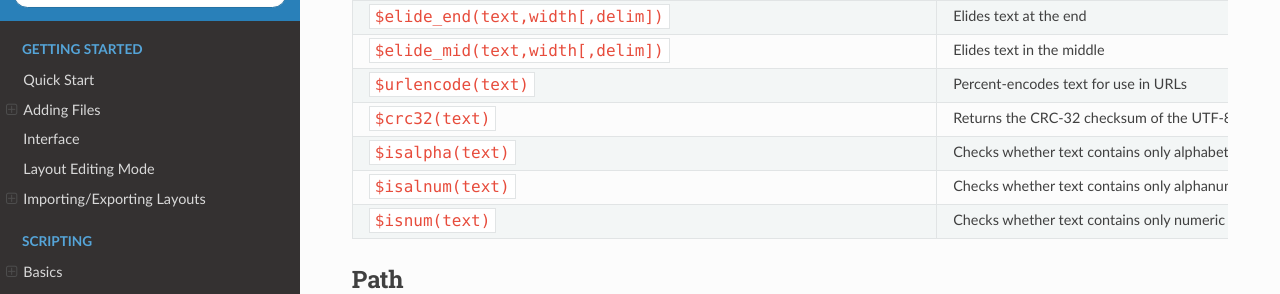
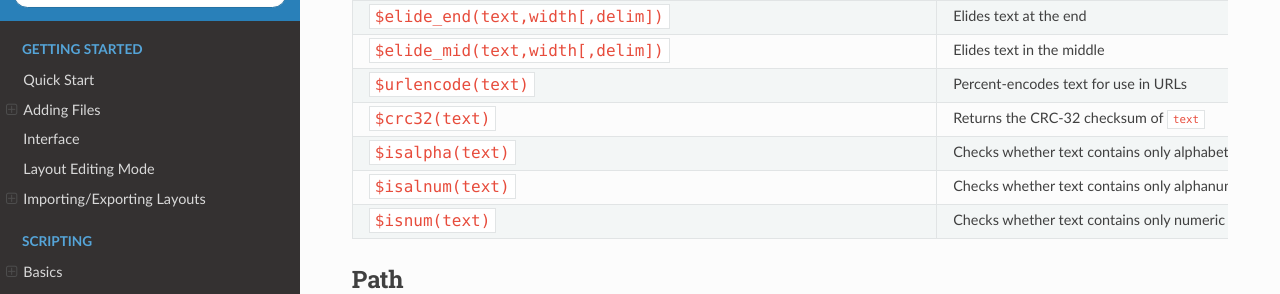
Before and after one commit to fooyin/fooyin-docs, a Sphinx documentation site: the page built from docs/source/scripting/functions.rst, in a window 1280 px wide and 900 px high, scrolled down 1959 px. Shown: the part 149-443 px from the top of the window. Built offline with Sphinx 7.4.7 and the Read the Docs theme 3.1.0, drawn with Linux system fonts in a browser that asks for light colours.

Commit message:
Fix formatting

````diff
--- a/docs/source/scripting/functions.rst
+++ b/docs/source/scripting/functions.rst
@@ -129,7 +129,7 @@ examples, and performance guidance.
    * - ``$urlencode(text)``
      - Percent-encodes text for use in URLs
    * - ``$crc32(text)``
-     - Returns the CRC-32 checksum of the UTF-8 ``text```
+     - Returns the CRC-32 checksum of ``text``
    * - ``$isalpha(text)``
      - Checks whether text contains only alphabetic characters
    * - ``$isalnum(text)``
````
